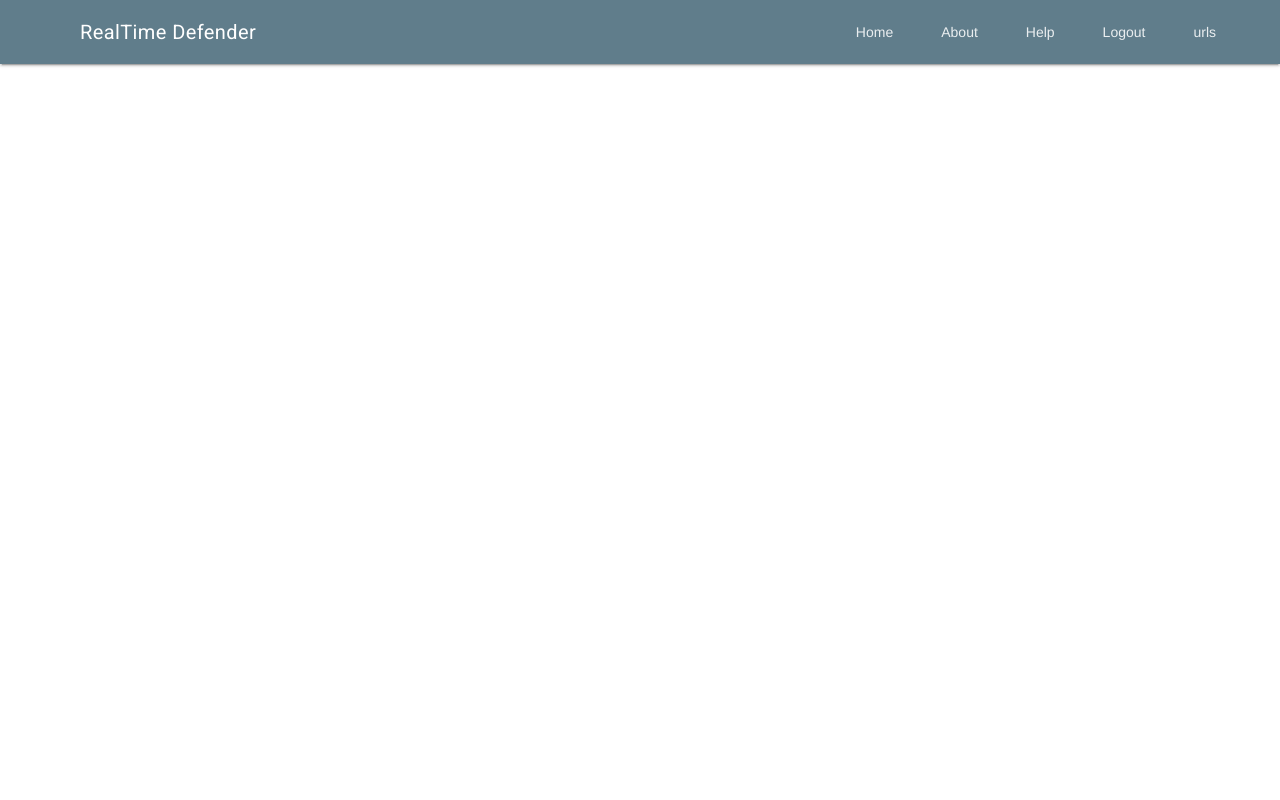
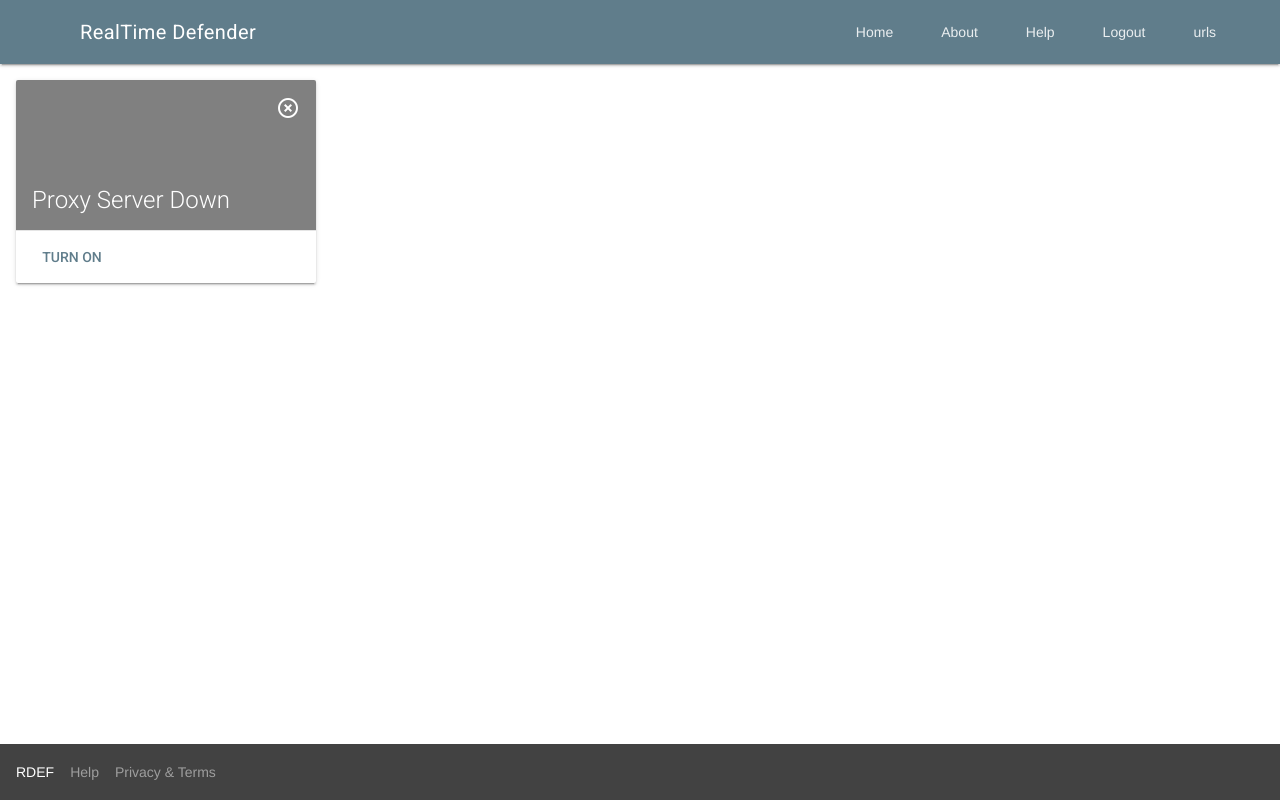
Before and after one commit to sjmikee/rdef, a Django app: template web_interface/templates/rdef_web/index.html in a window 1280 px wide. Run offline with Django 3.2, Linux system fonts and the light colour scheme; a user stored in the database is signed in; the template is opened without the code that fills it: most values are stand-ins (such as "Sample title", 1, 10 or a date in 2020).

Commit message:
Server status card on index page

```diff
--- a/web_interface/templates/rdef_web/base.html
+++ b/web_interface/templates/rdef_web/base.html
@@ -17,7 +17,7 @@
       <div class="mdl-layout-spacer"></div>
       <!-- Navigation. We hide it in small screens. -->
       <nav class="mdl-navigation mdl-layout--large-screen-only">
-        <a class="mdl-navigation__link" href="">Home</a>
+        <a class="mdl-navigation__link" href="{% url 'index' %}">Home</a>
         <a class="mdl-navigation__link" href="">About</a>
         <a class="mdl-navigation__link" href="">Help</a>
         {% if user.is_authenticated %}
@@ -33,11 +33,11 @@
   <div class="mdl-layout__drawer">
     <span class="mdl-layout-title">RealTime Defender</span>
     <nav class="mdl-navigation">
-      <a class="mdl-navigation__link" href="">Home</a>
+      <a class="mdl-navigation__link" href="{% url 'index' %}">Home</a>
         <a class="mdl-navigation__link" href="">About</a>
         <a class="mdl-navigation__link" href="">Help</a>
         {% if user.is_authenticated %}
-        <a class="mdl-navigation__link" href={% url 'rdef_web:user_login' %}>Logout</a>
+        <a class="mdl-navigation__link" href={% url 'rdef_web:user_logout' %}>Logout</a>
         {% else %}
         <a class="mdl-navigation__link" href={% url 'rdef_web:user_login' %}>Login</a>
         <a class="mdl-navigation__link" href={% url 'rdef_web:user_register' %}>Register</a>
@@ -47,10 +47,25 @@
   <main class="mdl-layout__content">
     <div class="page-content">
     {% block content %}
-    {% endblock %}</div>
+    {% endblock %}
+    </div>
   </main>
+
+  <style>
+  .mdl-mini-footer{
+    padding: 10px 16px;
+  }
+  </style>
+  <footer class="mdl-mini-footer">
+  <div class="mdl-mini-footer__left-section">
+    <div class="mdl-logo">RDEF</div>
+    <ul class="mdl-mini-footer__link-list">
+      <li><a href="#">Help</a></li>
+      <li><a href="#">Privacy & Terms</a></li>
+    </ul>
+  </div>
+</footer>
 </div>
-
 
 
 <script defer src="https://code.getmdl.io/1.3.0/material.min.js"></script>
--- a/web_interface/templates/rdef_web/index.html
+++ b/web_interface/templates/rdef_web/index.html
@@ -1,13 +1,65 @@
 {% extends "rdef_web/base.html" %}
-{% block body_block %}
-<div class="container">
-  <div class="jumbotron">
-    <h1>Welcome to the Djungle !</h1>
-    {% if user.is_authenticated %}
-        <h2>Hello {{ user.username }}</h2>
+{% block content %}
+  {% if user.is_authenticated %}
+    <script>
+      window.setTimeout(function(){location.href = "{{ index.html }}";;}, 30000);
+    </script>
+
+    <style>
+      .server-status-card-wide.mdl-card {
+        width: 300px;
+      }
+    </style>
+    {% if msg == 'UP'%}
+      <style>
+        .server-status-card-wide > .mdl-card__title {
+          color: #fff;
+          height: 150px;
+          background-color: rgb(76,175,80);
+      }
+      </style>
     {% else %}
-        <h2>Register or Login if you'd like to</h2>
+      <style>
+        .server-status-card-wide > .mdl-card__title {
+          color: #fff;
+          height: 150px;
+          background-color: grey;
+        }
+      </style>
     {% endif %}
-  </div>
-</div>
-{% endblock %}
+    <style>
+      .server-status-card-wide > .mdl-card__menu {
+        color: #fff;
+      }
+    </style>
+    <div class="mdl-grid">
+      <div class="mdl-cell mdl-cell--4-col">
+        <div class="server-status-card-wide mdl-card mdl-shadow--2dp">
+          <div class="mdl-card__title">
+            <h2 class="mdl-card__title-text">
+              {% if msg == 'UP' %}
+                Proxy Server Up
+              {% else %}
+                Proxy Server Down
+              {% endif %}
+            </h2>
+          </div>
+          <div class="mdl-card__actions mdl-card--border">
+            <a class="mdl-button mdl-button--colored mdl-js-button mdl-js-ripple-effect">
+              Turn On
+            </a>
+          </div>
+          <div class="mdl-card__menu">
+            {% if msg == 'UP' %}
+              <i class="material-icons">check_circle</i>
+            {% else %}
+              <i class="material-icons">highlight_off</i>
+            {% endif %}
+          </div>
+        </div>
+      </div>
+    </div>
+  {% else %}
+    <h2>You have to login</h2>
+  {% endif %}
+{% endblock content %}
```
Also changed, not shown: server/proxy.py (+45 -2 lines), web_interface/rdef_web/views.py (+49 -1 lines), web_interface/templates/rdef_web/registration.html (+10 -16 lines), resources/realdefdb.db, web_interface/realdefdb.db (added), 4 other files.
